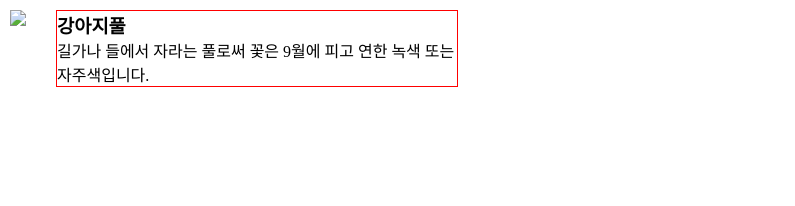
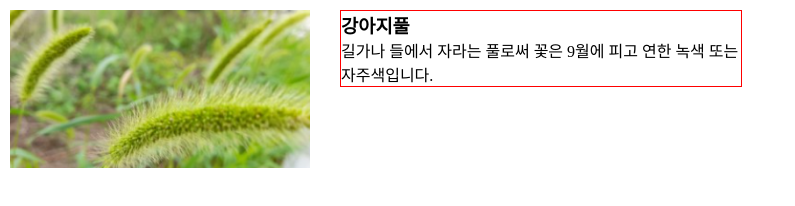
Before and after one commit to poornsol2/poornsol2.github.io, a plain HTML site: page r1.html in a window 1280 px wide. Shown: the whole page, without its empty margins (0-795 px from the left). Drawn offline with Linux system fonts and the light colour scheme.

Commit message:
Update r1.html

```diff
--- a/r1.html
+++ b/r1.html
@@ -48,7 +48,7 @@ a {
 </head>
 <body>
   <div id='image'>
-    <img src='./images/foxtail.PNG' width="300">
+    <img src='./img/foxtail.PNG' width="300">
   </div>
   <div id='desc'>
     <h3>강아지풀</h3>
```
